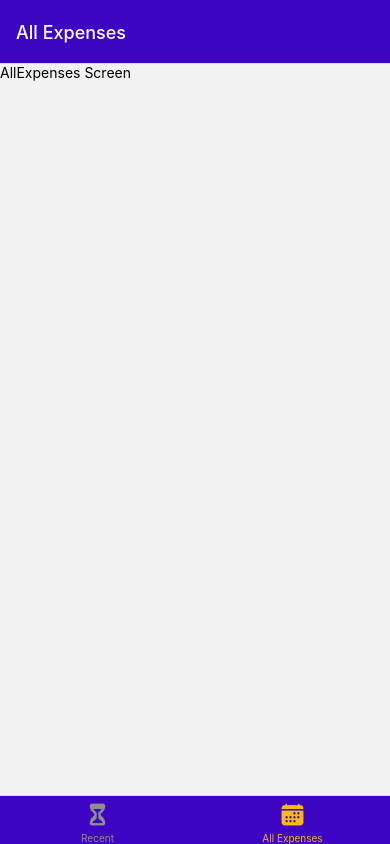
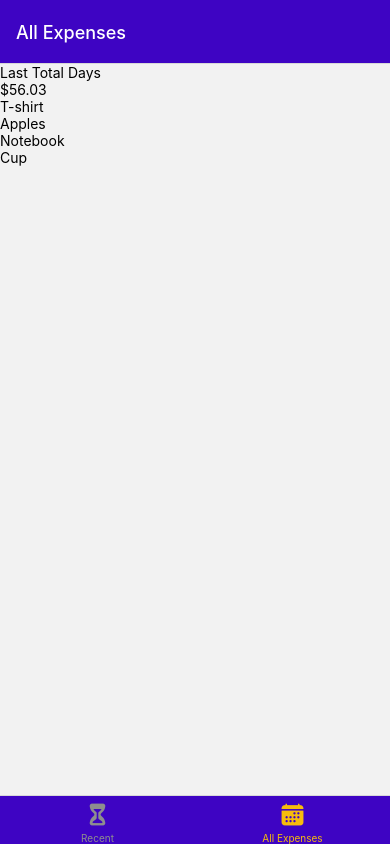
Before and after one commit to kizuyoko/react-native-expense, a React Native app: screen /AllExpenses in a window 390 px wide. Built offline with nearby package versions, Linux system fonts and the light colour scheme.

Commit message:
Components for Expenses with dummy data

```diff
--- /dev/null
+++ b/components/ExpensesOutput/ExpensesList.js
@@ -0,0 +1,19 @@
+import { Text, FlatList } from "react-native";
+
+function renderExpenseItem(itemData) {
+  return (
+    <Text>{itemData.item.description}</Text>
+  );
+}
+
+function ExpensesList ({ expenses }) {
+  return (
+    <FlatList
+      data={expenses}
+      renderItem={renderExpenseItem}
+      keyExtractor={(item) => item.id}
+    />
+  );
+}
+
+export default ExpensesList;
--- /dev/null
+++ b/components/ExpensesOutput/ExpensesOutput.js
@@ -0,0 +1,42 @@
+import { View } from "react-native";
+import ExpensesSummary from "./ExpensesSummary";
+import ExpensesList from "./ExpensesList";
+
+const DUMMY_EXPENSES = [
+  {
+    id: 'e1',
+    description: 'T-shirt',
+    amount: 30,
+    date: new Date('2024-05-23'),
+  }, {
+    id: 'e2',
+    description: 'Apples',
+    amount: 10,
+    date: new Date('2024-07-23'),
+  }, {
+    id: 'e3',
+    description: 'Notebook',
+    amount: 5.8,
+    date: new Date('2024-01-20'),
+  }, {
+    id: 'e4',
+    description: 'Cup',
+    amount: 10.23,
+    date: new Date('2024-01-10'),
+  }
+
+];
+
+function ExpensesOutput({ expenses, expensesPeriod }) {
+  return (
+    <View>
+      <ExpensesSummary
+        expenses={DUMMY_EXPENSES}
+        periodName={expensesPeriod}
+      />
+      <ExpensesList expenses={DUMMY_EXPENSES}/>
+    </View>
+  );
+}
+
+export default ExpensesOutput;
--- /dev/null
+++ b/components/ExpensesOutput/ExpensesSummary.js
@@ -0,0 +1,15 @@
+import { View, Text } from "react-native";
+
+function ExpensesSummary ({ expenses, periodName }) {
+  const expensesSum = expenses.reduce((sum, expense) => {
+    return sum + expense.amount;
+  }, 0);
+  return (
+    <View>
+      <Text>Last {periodName} Days</Text>
+      <Text>${expensesSum.toFixed(2)}</Text>
+    </View>
+  );
+ }
+
+ export default ExpensesSummary;
--- a/screens/AllExpenses.js
+++ b/screens/AllExpenses.js
@@ -1,7 +1,11 @@
-import { Text } from "react-native";
+import ExpensesOutput from "../components/ExpensesOutput/ExpensesOutput";
 
 function AllExpenses() {
-  return <Text>AllExpenses Screen</Text>
+  return (
+    <ExpensesOutput
+      expensesPeriod='Total'
+    />
+  );
 }
 
 export default AllExpenses;
--- a/screens/RecentExpenses.js
+++ b/screens/RecentExpenses.js
@@ -1,7 +1,11 @@
-import { Text } from "react-native";
+import ExpensesOutput from "../components/ExpensesOutput/ExpensesOutput";
 
 function RecentExpenses() {
-  return <Text>RecentExpenses Screen</Text>
+  return (
+    <ExpensesOutput
+      expensesPeriod='Recent'
+    />
+  );
 }
 
 export default RecentExpenses;
```
